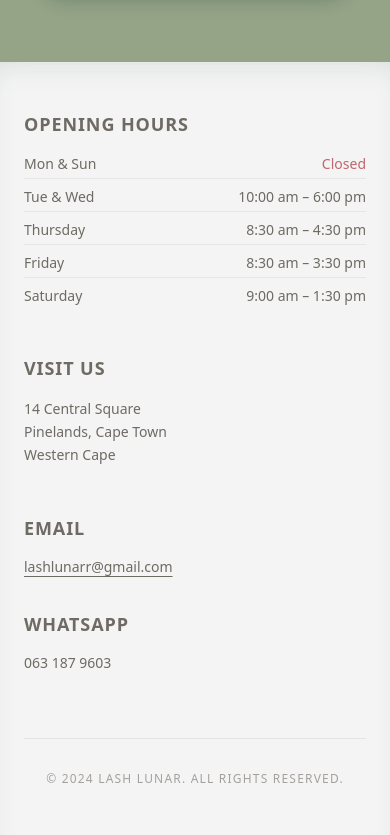
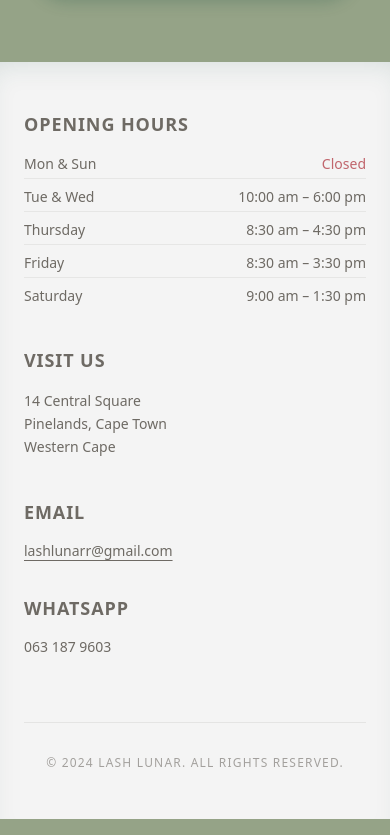
Before and after one commit to chelsigorridon/Lash-Lunar---Website, a website with bundled scripts: page index.html in a window 390 px wide. Shown: the part 3208-4043 px from the top of the page. Built offline with nearby package versions, Linux system fonts and the light colour scheme; files whose address does not match are found by name.

Commit message:
Added flex to footer

```diff
--- a/index.html
+++ b/index.html
@@ -1,5 +1,5 @@
 <!DOCTYPE html>
-<html lang="en">
+<html class="scroll-smooth lang="en">
 <head>
     <meta charset="UTF-8">
     <meta name="viewport" content="width=device-width, initial-scale=1.0">
@@ -10,7 +10,7 @@
 <body class="bg-[#95A387] text-[#F4F4F4]">
 <main>
 
-  <!--  Get threading picture
+  <!--
        Add smooth scroll to website
        Add contact to mobile nav
        remove extra space in footer
@@ -723,7 +723,7 @@
   <!-- FOOTER -->
  <footer class="bg-[#F4F4F4] py-12 px-6 lg:px-20 text-[#6E6A64] shadow-[inset_0_15px_30px_-15px_rgba(22,78,65,0.15)]">
   <div class="max-w-7xl mx-auto">
-    <div class="grid grid-cols-1 md:grid-cols-2 lg:grid-cols-3 gap-12 lg:gap-30">
+    <div class="flex flex-col sm:flex-row flex-wrap justify-evenly gap-10 ">
 
       <!-- Hours -->
       <div>
```
